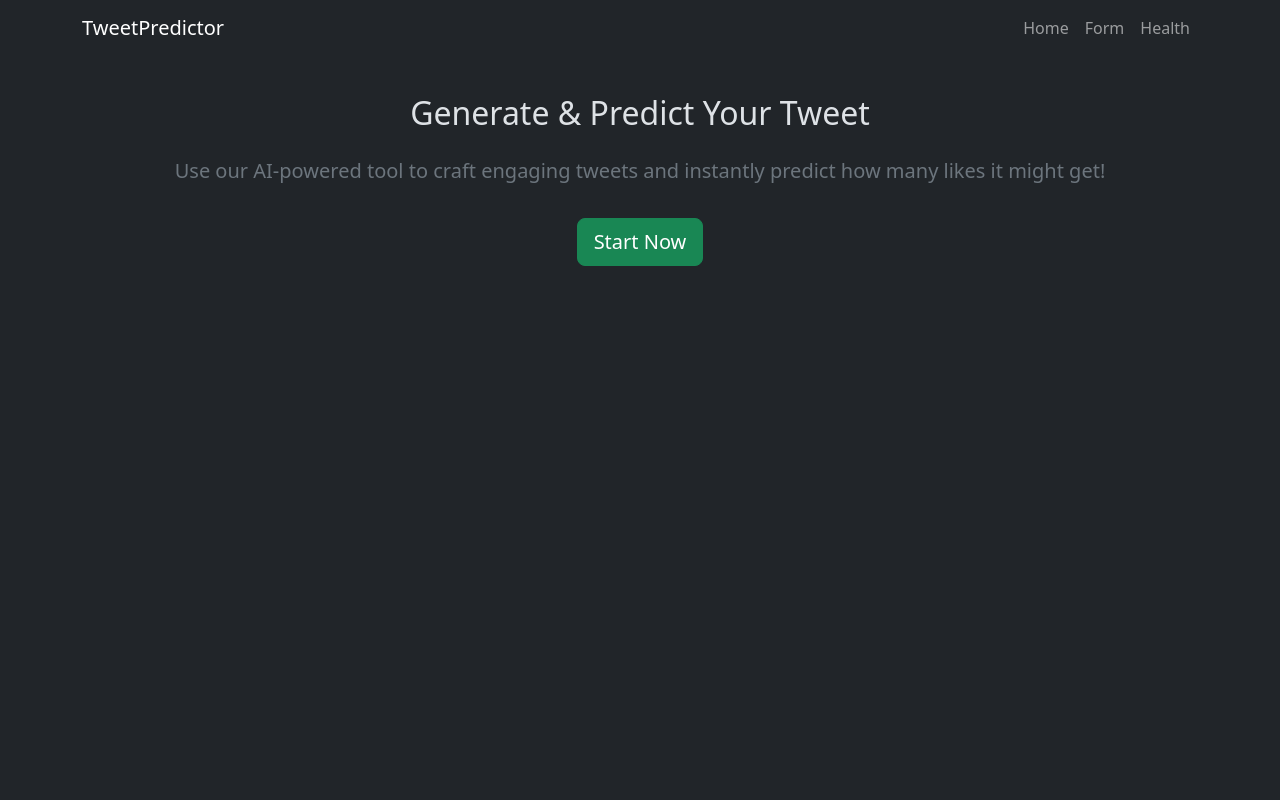
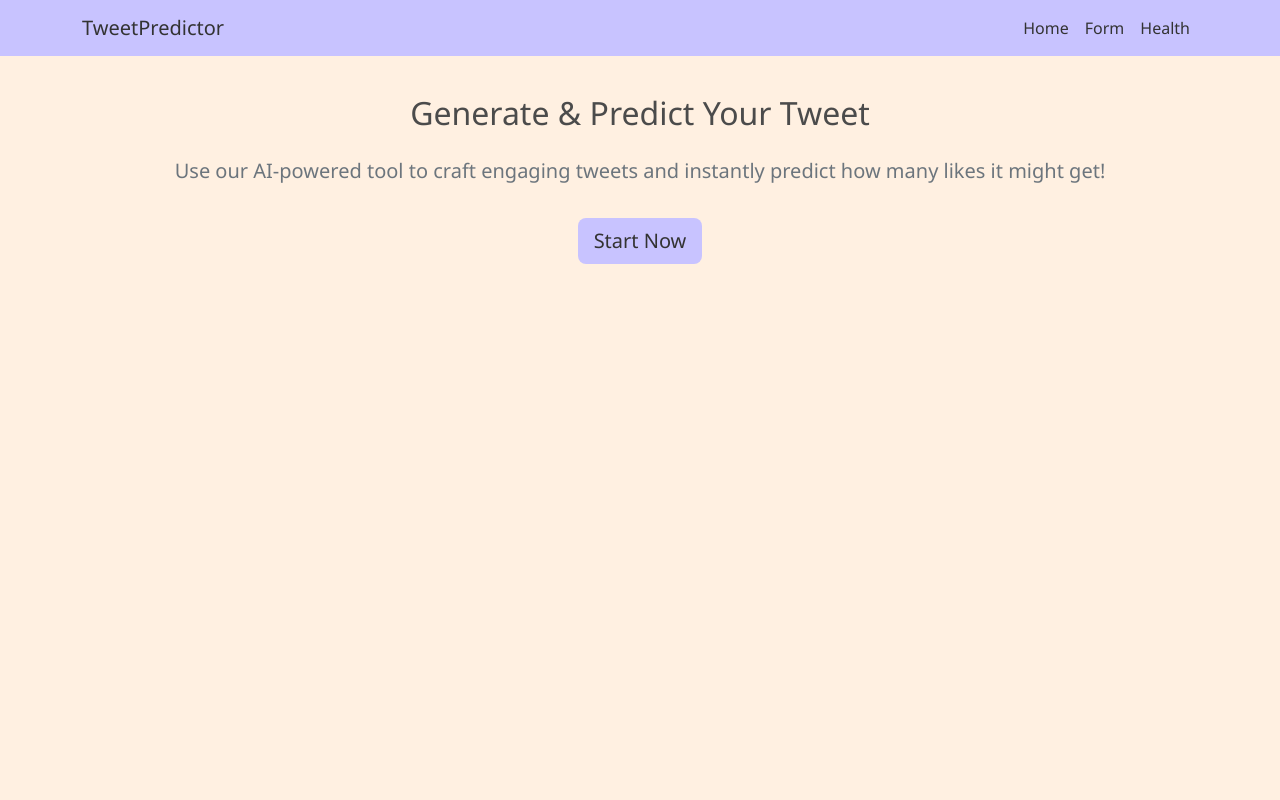
Before and after one commit to prek5h4/Tweet-Generation-And-Like-Prediction-ML-Model, a Flask app: page / in a window 1280 px wide. Run offline with Flask 3, Linux system fonts and the light colour scheme; parts of the project's set-up code (start-up, migrations or seed data) failed here and were passed over.

Commit message:
Update base.html

```diff
--- a/templates/base.html
+++ b/templates/base.html
@@ -1,4 +1,4 @@
-<html lang="en" data-bs-theme="dark">
+<html lang="en">
   <head>
     <meta charset="UTF-8" />
     <meta name="viewport" content="width=device-width, initial-scale=1.0" />
@@ -6,19 +6,51 @@
     <link href="https://cdn.jsdelivr.net/npm/bootstrap@5.3.7/dist/css/bootstrap.min.css" rel="stylesheet" />
     <style>
       body {
+        background-color: #FFF0E1;
+        color: #333;
         padding-top: 70px;
+        font-family: 'Segoe UI', sans-serif;
       }
-      h1 {
-        font-size: 2.5rem;
-        font-weight: bold;
-        margin-bottom: 30px;
-        text-align: center;
-        color: #f8f9fa;
+
+      .navbar {
+        background-color: #C8C3FF;
+      }
+
+      .navbar-brand,
+      .nav-link {
+        color: #333 !important;
+        font-weight: 500;
+      }
+
+      .nav-link:hover {
+        text-decoration: underline;
+      }
+
+      .btn-primary,
+      .btn-success {
+        background-color: #C8C3FF;
+        border: none;
+        color: #333;
+      }
+
+      .btn-primary:hover,
+      .btn-success:hover {
+        background-color: #b0a5ff;
+        color: #222;
+      }
+
+      .card {
+        background-color: white;
+        border: 1px solid #e4dede;
+      }
+
+      h1, h2 {
+        color: #4b4b4b;
       }
     </style>
   </head>
   <body>
-    <nav class="navbar navbar-expand-lg navbar-dark bg-dark fixed-top">
+    <nav class="navbar navbar-expand-lg fixed-top">
       <div class="container">
         <a class="navbar-brand" href="/">TweetPredictor</a>
         <button class="navbar-toggler" type="button" data-bs-toggle="collapse" data-bs-target="#navbarNav">
@@ -26,15 +58,9 @@
         </button>
         <div class="collapse navbar-collapse" id="navbarNav">
           <ul class="navbar-nav ms-auto">
-            <li class="nav-item">
-              <a class="nav-link" href="/">Home</a>
-            </li>
-            <li class="nav-item">
-              <a class="nav-link" href="/form">Form</a>
-            </li>
-            <li class="nav-item">
-              <a class="nav-link" href="/health">Health</a>
-            </li>
+            <li class="nav-item"><a class="nav-link" href="/">Home</a></li>
+            <li class="nav-item"><a class="nav-link" href="/form">Form</a></li>
+            <li class="nav-item"><a class="nav-link" href="/health">Health</a></li>
           </ul>
         </div>
       </div>
```
